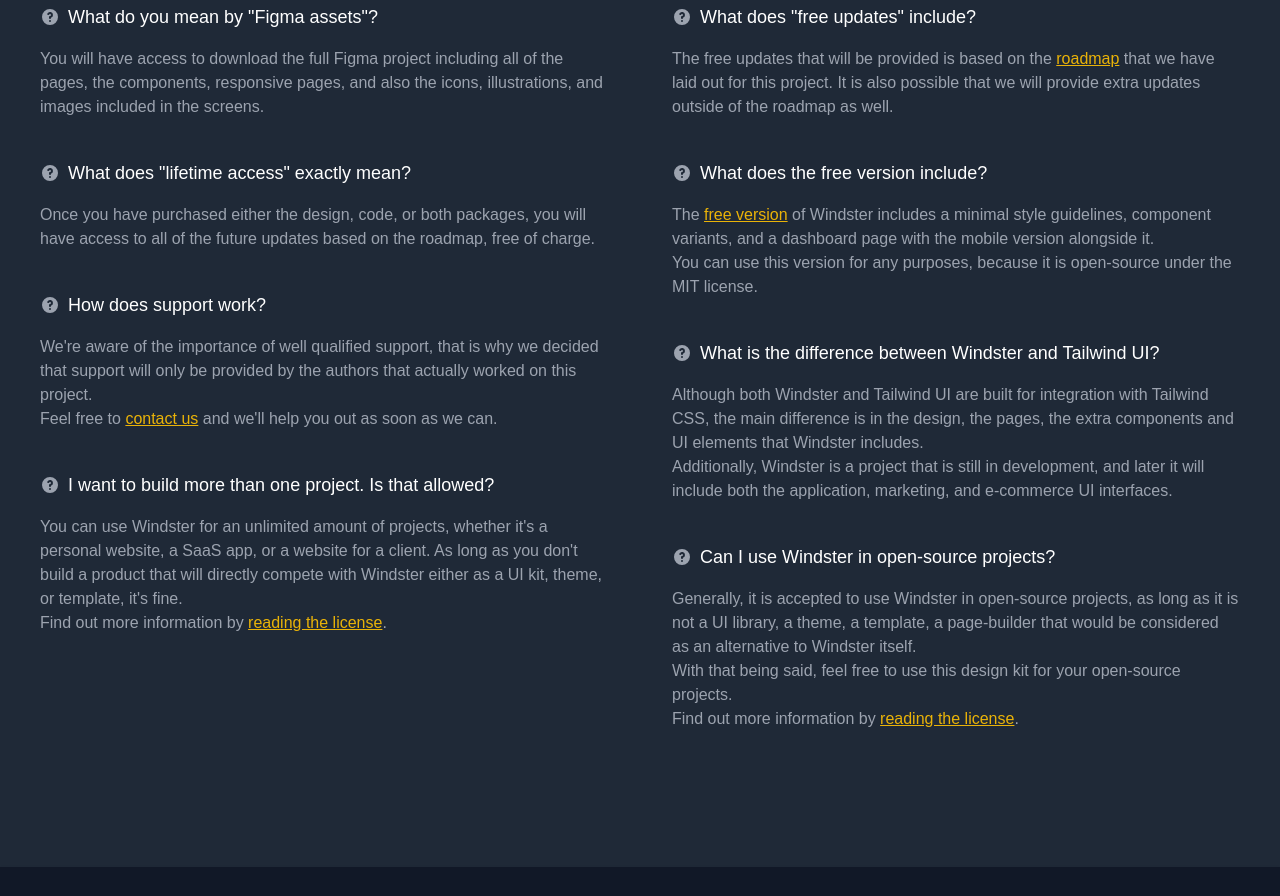
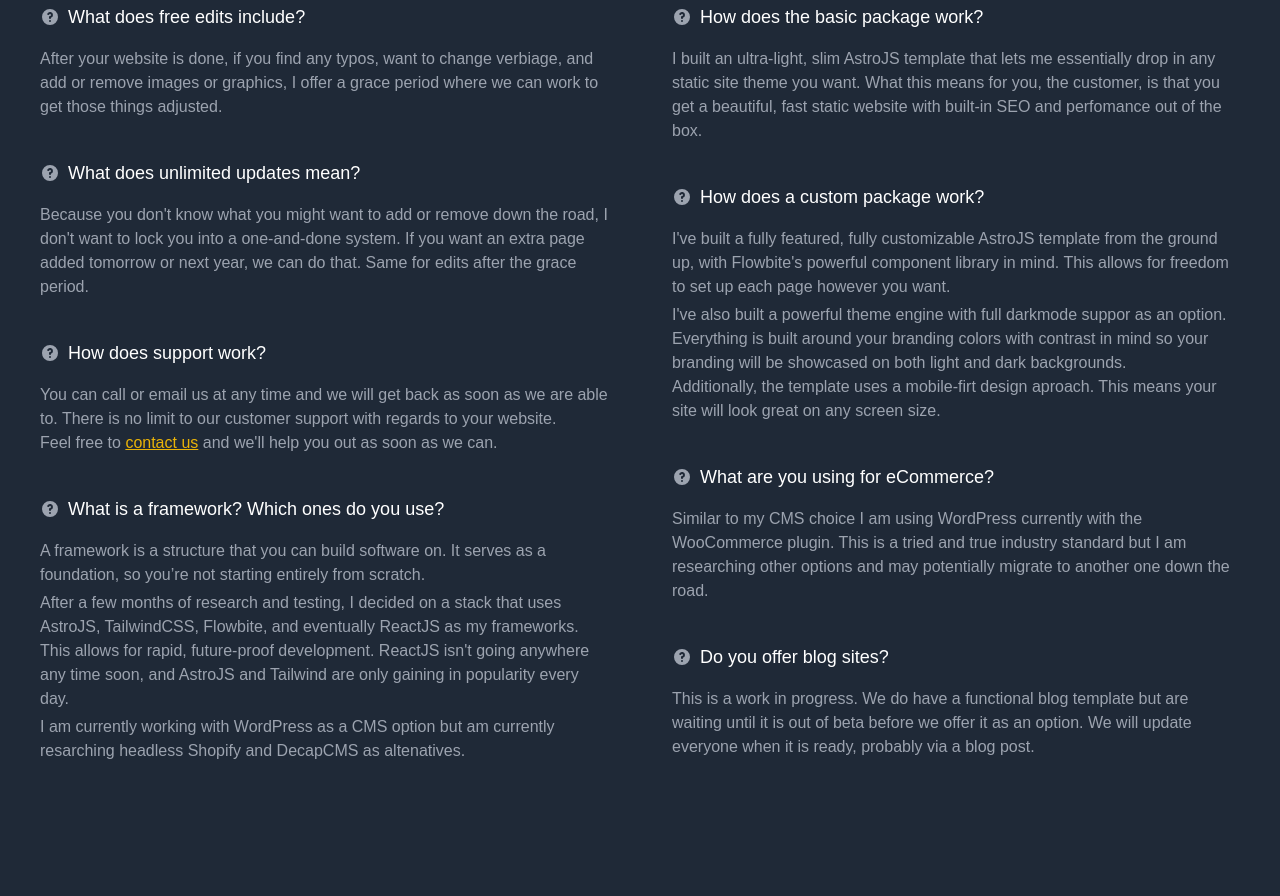
Before and after one commit to AndroidHell/YellowCityWebDesigns, an Astro site: page /about in a window 1280 px wide. Shown: the part 2184-3080 px from the top of the page. Built offline with nearby package versions, Linux system fonts and the light colour scheme; Astro itself is replaced by a stand-in of ours; a web font is replaced by a local one.

Commit message:
added faq section

```diff
--- a/src/components/misc/Faq.astro
+++ b/src/components/misc/Faq.astro
@@ -27,12 +27,12 @@
                 d="M18 10a8 8 0 11-16 0 8 8 0 0116 0zm-8-3a1 1 0 00-.867.5 1 1 0 11-1.731-1A3 3 0 0113 8a3.001 3.001 0 01-2 2.83V11a1 1 0 11-2 0v-1a1 1 0 011-1 1 1 0 100-2zm0 8a1 1 0 100-2 1 1 0 000 2z"
                 clip-rule="evenodd"></path></svg
             >
-            What do you mean by "Figma assets"?
+            What does free edits include?
           </h3>
           <p class="text-gray-500 dark:text-gray-400">
-            You will have access to download the full Figma project including
-            all of the pages, the components, responsive pages, and also the
-            icons, illustrations, and images included in the screens.
+            After your website is done, if you find any typos, want to change
+            verbiage, and add or remove images or graphics, I offer a grace
+            period where we can work to get those things adjusted.
           </p>
         </div>
         <div class="mb-10">
@@ -49,12 +49,13 @@
                 d="M18 10a8 8 0 11-16 0 8 8 0 0116 0zm-8-3a1 1 0 00-.867.5 1 1 0 11-1.731-1A3 3 0 0113 8a3.001 3.001 0 01-2 2.83V11a1 1 0 11-2 0v-1a1 1 0 011-1 1 1 0 100-2zm0 8a1 1 0 100-2 1 1 0 000 2z"
                 clip-rule="evenodd"></path></svg
             >
-            What does "lifetime access" exactly mean?
+            What does unlimited updates mean?
           </h3>
           <p class="text-gray-500 dark:text-gray-400">
-            Once you have purchased either the design, code, or both packages,
-            you will have access to all of the future updates based on the
-            roadmap, free of charge.
+            Because you don't know what you might want to add or remove down the
+            road, I don't want to lock you into a one-and-done system. If you
+            want an extra page added tomorrow or next year, we can do that. Same
+            for edits after the grace period.
           </p>
         </div>
         <div class="mb-10">
@@ -74,13 +75,13 @@
             How does support work?
           </h3>
           <p class="text-gray-500 dark:text-gray-400">
-            We're aware of the importance of well qualified support, that is why
-            we decided that support will only be provided by the authors that
-            actually worked on this project.
+            You can call or email us at any time and we will get back as soon as
+            we are able to. There is no limit to our customer support with
+            regards to your website.
           </p>
           <p class="text-gray-500 dark:text-gray-400">
             Feel free to <a
-              href="#"
+              href="/contact"
               class="font-medium text-primary-600 underline hover:no-underline dark:text-primary-500"
               target="_blank"
               rel="noreferrer">contact us</a
@@ -101,20 +102,22 @@
                 d="M18 10a8 8 0 11-16 0 8 8 0 0116 0zm-8-3a1 1 0 00-.867.5 1 1 0 11-1.731-1A3 3 0 0113 8a3.001 3.001 0 01-2 2.83V11a1 1 0 11-2 0v-1a1 1 0 011-1 1 1 0 100-2zm0 8a1 1 0 100-2 1 1 0 000 2z"
                 clip-rule="evenodd"></path></svg
             >
-            I want to build more than one project. Is that allowed?
+            What is a framework? Which ones do you use?
           </h3>
-          <p class="text-gray-500 dark:text-gray-400">
-            You can use Windster for an unlimited amount of projects, whether
-            it's a personal website, a SaaS app, or a website for a client. As
-            long as you don't build a product that will directly compete with
-            Windster either as a UI kit, theme, or template, it's fine.
+          <p class="mb-1 text-gray-500 dark:text-gray-400">
+            A framework is a structure that you can build software on. It serves
+            as a foundation, so you’re not starting entirely from scratch.
+          </p>
+          <p class="mb-1 text-gray-500 dark:text-gray-400">
+            After a few months of research and testing, I decided on a stack
+            that uses AstroJS, TailwindCSS, Flowbite, and eventually ReactJS as
+            my frameworks. This allows for rapid, future-proof development.
+            ReactJS isn't going anywhere any time soon, and AstroJS and Tailwind
+            are only gaining in popularity every day.
           </p>
           <p class="text-gray-500 dark:text-gray-400">
-            Find out more information by <a
-              href="#"
-              class="font-medium text-primary-600 underline hover:no-underline dark:text-primary-500"
-              >reading the license</a
-            >.
+            I am currently working with WordPress as a CMS option but am
+            currently resarching headless Shopify and DecapCMS as altenatives.
           </p>
         </div>
       </div>
@@ -133,15 +136,14 @@
                 d="M18 10a8 8 0 11-16 0 8 8 0 0116 0zm-8-3a1 1 0 00-.867.5 1 1 0 11-1.731-1A3 3 0 0113 8a3.001 3.001 0 01-2 2.83V11a1 1 0 11-2 0v-1a1 1 0 011-1 1 1 0 100-2zm0 8a1 1 0 100-2 1 1 0 000 2z"
                 clip-rule="evenodd"></path></svg
             >
-            What does "free updates" include?
+            How does the basic package work?
           </h3>
+
           <p class="text-gray-500 dark:text-gray-400">
-            The free updates that will be provided is based on the <a
-              href="#"
-              class="font-medium text-primary-600 underline hover:no-underline dark:text-primary-500"
-              >roadmap</a
-            > that we have laid out for this project. It is also possible that we
-            will provide extra updates outside of the roadmap as well.
+            I built an ultra-light, slim AstroJS template that lets me
+            essentially drop in any static site theme you want. What this means
+            for you, the customer, is that you get a beautiful, fast static
+            website with built-in SEO and perfomance out of the box.
           </p>
         </div>
         <div class="mb-10">
@@ -158,19 +160,22 @@
                 d="M18 10a8 8 0 11-16 0 8 8 0 0116 0zm-8-3a1 1 0 00-.867.5 1 1 0 11-1.731-1A3 3 0 0113 8a3.001 3.001 0 01-2 2.83V11a1 1 0 11-2 0v-1a1 1 0 011-1 1 1 0 100-2zm0 8a1 1 0 100-2 1 1 0 000 2z"
                 clip-rule="evenodd"></path></svg
             >
-            What does the free version include?
+            How does a custom package work?
           </h3>
-          <p class="text-gray-500 dark:text-gray-400">
-            The <a
-              href="#"
-              class="font-medium text-primary-600 underline hover:no-underline dark:text-primary-500"
-              >free version</a
-            > of Windster includes a minimal style guidelines, component variants,
-            and a dashboard page with the mobile version alongside it.
+          <p class="mb-1 text-gray-500 dark:text-gray-400">
+            I've built a fully featured, fully customizable AstroJS template
+            from the ground up, with Flowbite's powerful component library in
+            mind. This allows for freedom to set up each page however you want.
           </p>
           <p class="text-gray-500 dark:text-gray-400">
-            You can use this version for any purposes, because it is open-source
-            under the MIT license.
+            I've also built a powerful theme engine with full darkmode suppor as
+            an option. Everything is built around your branding colors with
+            contrast in mind so your branding will be showcased on both light
+            and dark backgrounds.
+          </p>
+          <p class="text-gray-500 dark:text-gray-400">
+            Additionally, the template uses a mobile-firt design aproach. This
+            means your site will look great on any screen size.
           </p>
         </div>
         <div class="mb-10">
@@ -187,17 +192,13 @@
                 d="M18 10a8 8 0 11-16 0 8 8 0 0116 0zm-8-3a1 1 0 00-.867.5 1 1 0 11-1.731-1A3 3 0 0113 8a3.001 3.001 0 01-2 2.83V11a1 1 0 11-2 0v-1a1 1 0 011-1 1 1 0 100-2zm0 8a1 1 0 100-2 1 1 0 000 2z"
                 clip-rule="evenodd"></path></svg
             >
-            What is the difference between Windster and Tailwind UI?
+            What are you using for eCommerce?
           </h3>
           <p class="text-gray-500 dark:text-gray-400">
-            Although both Windster and Tailwind UI are built for integration
-            with Tailwind CSS, the main difference is in the design, the pages,
-            the extra components and UI elements that Windster includes.
-          </p>
-          <p class="text-gray-500 dark:text-gray-400">
-            Additionally, Windster is a project that is still in development,
-            and later it will include both the application, marketing, and
-            e-commerce UI interfaces.
+            Similar to my CMS choice I am using WordPress currently with the
+            WooCommerce plugin. This is a tried and true industry standard but I
+            am researching other options and may potentially migrate to another
+            one down the road.
           </p>
         </div>
         <div class="mb-10">
@@ -214,24 +215,13 @@
                 d="M18 10a8 8 0 11-16 0 8 8 0 0116 0zm-8-3a1 1 0 00-.867.5 1 1 0 11-1.731-1A3 3 0 0113 8a3.001 3.001 0 01-2 2.83V11a1 1 0 11-2 0v-1a1 1 0 011-1 1 1 0 100-2zm0 8a1 1 0 100-2 1 1 0 000 2z"
                 clip-rule="evenodd"></path></svg
             >
-            Can I use Windster in open-source projects?
+            Do you offer blog sites?
           </h3>
           <p class="text-gray-500 dark:text-gray-400">
-            Generally, it is accepted to use Windster in open-source projects,
-            as long as it is not a UI library, a theme, a template, a
-            page-builder that would be considered as an alternative to Windster
-            itself.
-          </p>
-          <p class="text-gray-500 dark:text-gray-400">
-            With that being said, feel free to use this design kit for your
-            open-source projects.
-          </p>
-          <p class="text-gray-500 dark:text-gray-400">
-            Find out more information by <a
-              href="#"
-              class="font-medium text-primary-600 underline hover:no-underline dark:text-primary-500"
-              >reading the license</a
-            >.
+            This is a work in progress. We do have a functional blog template
+            but are waiting until it is out of beta before we offer it as an
+            option. We will update everyone when it is ready, probably via a
+            blog post.
           </p>
         </div>
       </div>
```
